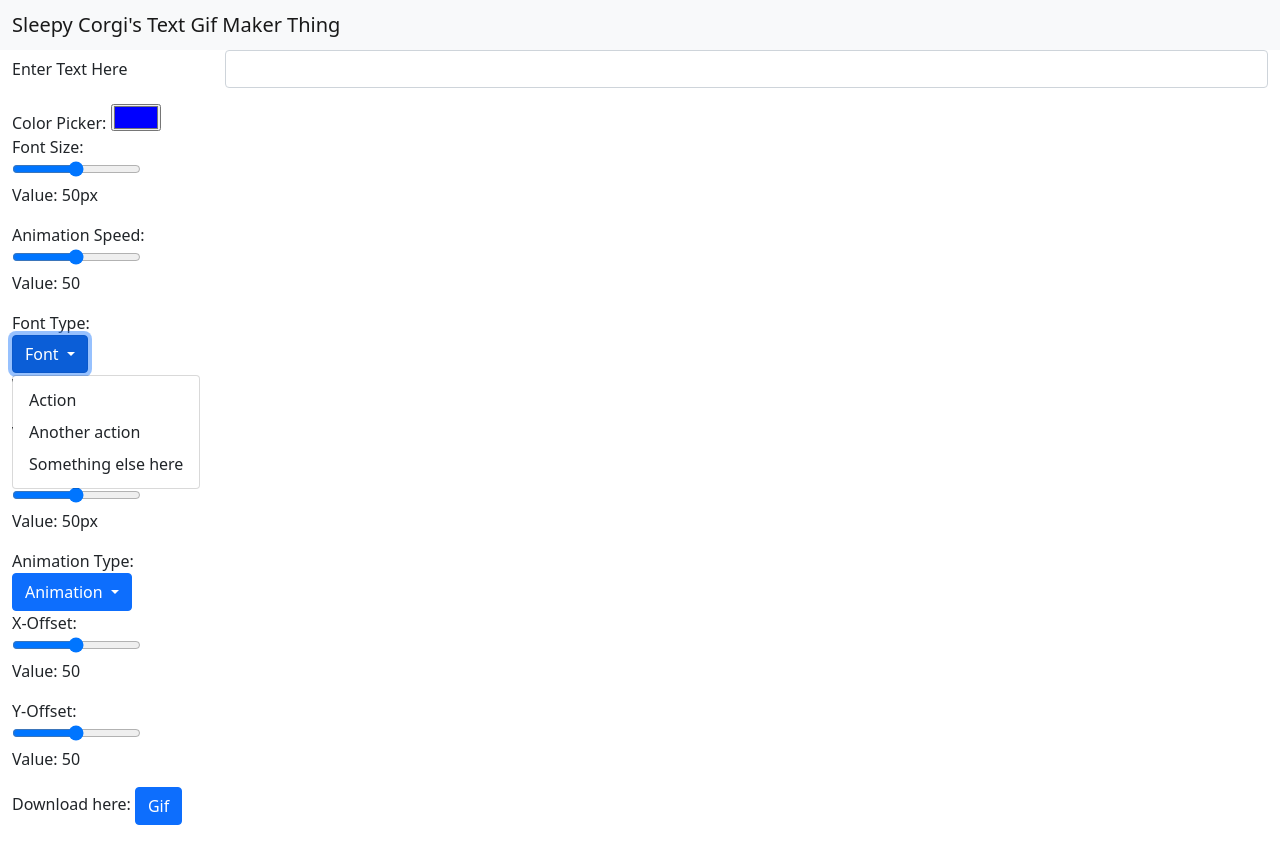
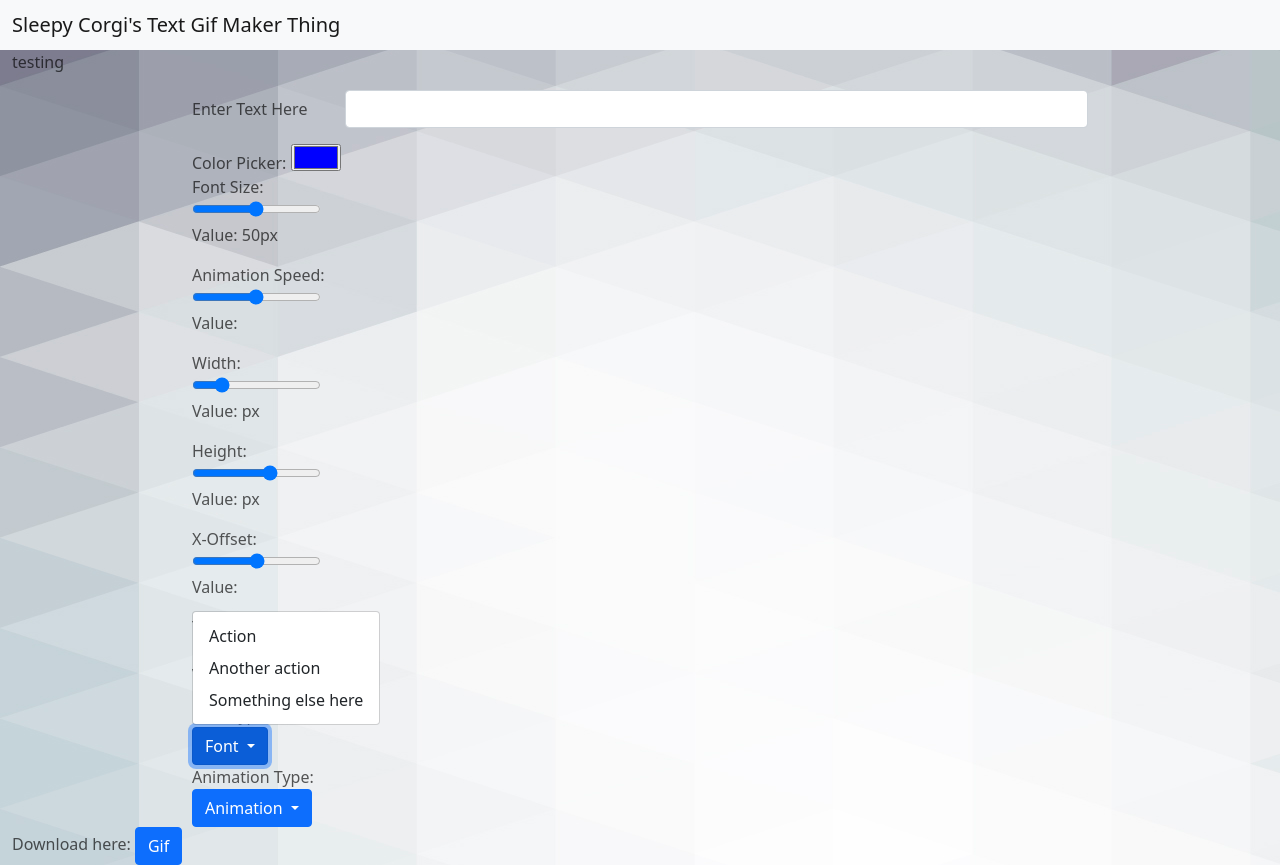
Before and after one commit to lov3tt/corgiText, a plain HTML site: page index.html in a window 1280 px wide. Both pictures are taken after a click on the button "Font". Before the commit the page ends 825 px from the top, so only its background shows below. Drawn offline with nearby package versions, Linux system fonts and the light colour scheme; files that its build step writes are made by us from their sources; a small style sheet from the web is missing; a web font is replaced by a local one.

Commit message:
front side done, api acquire, backside need work

```diff
--- /dev/null
+++ b/googleApi.js
@@ -0,0 +1 @@
+AIzaSyBYtiN1m6q3Faj--njxwiYQ9fTwsR-yP0c
--- a/index.html
+++ b/index.html
@@ -8,7 +8,13 @@
 <link rel="stylesheet" href="https://cdnjs.cloudflare.com/ajax/libs/twitter-bootstrap/5.0.0-beta1/css/bootstrap.min.css">
 <link rel="stylesheet" href="https://cdnjs.cloudflare.com/ajax/libs/font-awesome/5.15.2/css/all.min.css">
 <link rel="stylesheet" href="assets/css/style.css">
-<title>Title</title>
+<link rel="stylesheet" href="style.css">
+<link rel="stylesheet" href="https://fonts.googleapis.com/css?family=Font+Name">
+<link rel="stylesheet" href="https://fonts.googleapis.com/css?family=Rancho&effect=shadow-multiple">
+<link rel="stylesheet" href="https://cdnjs.cloudflare.com/ajax/libs/animate.css/4.1.1/animate.min.css"/>
+<link rel="stylesheet" href="https://www.googleapis.com/webfonts/v1/webfonts?key=AIzaSyBYtiN1m6q3Faj--njxwiYQ9fTwsR-yP0c">
+
+<title>SleepyCorgi's Text Gif Maker</title>
 </head>
 <body>
 
@@ -21,9 +27,11 @@
 
     <div class="container-fluid">
         <!--Display require W3 for realtime-->
+        <fieldset><p id="modifyText">testing</p></fieldset>
+
     </div>
 
-    <div class="container-fluid"><!--Config-->
+    <div class="container-fluid" id="config"><!--Config-->
     <!--Text Box-->
     <div class="mb-3 row">
         <label for="input" class="col-sm-2 col-form-label">Enter Text Here</label>
@@ -32,8 +40,8 @@
         </div>
       </div>
     <!--Color Selector-->
-    <label for="colorpicker">Color Picker:</label>
-   <input type="color" id="colorpicker" value="#0000ff">
+    <label for="colorPicker">Color Picker:</label>
+   <input type="color" id="colorPicker" value="#0000ff">
 
    <br>
     <!--Font Size-->
@@ -46,28 +54,41 @@
         <input type="range" min="1" max="100" value="50" class="slider" id="myRange1">
         <p>Value: <span id="value1"></span></p>
       </div>
-    <!--Font type Module-->
+
+    <!--Width-->
+    Width:<div class="slidecontainer">
+        <input type="range" min="1" max="250" value="50" class="slider" id="myRange2">
+        <p>Value: <span id="value2"></span>px</p>
+      </div>
+    <!--Height-->
+    Height:<div class="slidecontainer">
+        <input type="range" min="1" max="80" value="50" class="slider" id="myRange3">
+        <p>Value: <span id="value3"></span>px</p>
+      </div>
+
+    <!--X Offset-->
+    X-Offset:<div class="slidecontainer">
+        <input type="range" min="-50" max="50" value="0" class="slider" id="myRange4">
+        <p>Value: <span id="value4"></span></p>
+      </div>
+    <!--Y Offset-->
+    Y-Offset:<div class="slidecontainer">
+        <input type="range" min="-50" max="50" value="0" class="slider" id="myRange5">
+        <p>Value: <span id="value5"></span></p>
+      </div>
+          <!--Font type Module-->
     Font Type:
     <div class="dropdown">
         <button class="btn btn-primary dropdown-toggle" type="button" id="dropdownMenuButton1" data-bs-toggle="dropdown" aria-expanded="false">
           Font
         </button>
-        <ul class="dropdown-menu" aria-labelledby="dropdownMenuButton1">
+        <ul class="dropdown-menu" id="fontType" aria-labelledby="dropdownMenuButton1">
           <li><a class="dropdown-item" href="#">Action</a></li>
           <li><a class="dropdown-item" href="#">Another action</a></li>
           <li><a class="dropdown-item" href="#">Something else here</a></li>
         </ul>
       </div>
-    <!--Width-->
-    Width:<div class="slidecontainer">
-        <input type="range" min="1" max="100" value="50" class="slider" id="myRange2">
-        <p>Value: <span id="value2"></span>px</p>
-      </div>
-    <!--Height-->
-    Height:<div class="slidecontainer">
-        <input type="range" min="1" max="100" value="50" class="slider" id="myRange3">
-        <p>Value: <span id="value3"></span>px</p>
-      </div>
+
     <!--Animation type-->
     Animation Type:
     <div class="dropdown">
@@ -80,16 +101,8 @@
           <li><a class="dropdown-item" href="#">Something else here</a></li>
         </ul>
       </div>
-    <!--X Offset-->
-    X-Offset:<div class="slidecontainer">
-        <input type="range" min="1" max="100" value="50" class="slider" id="myRange4">
-        <p>Value: <span id="value4"></span></p>
-      </div>
-    <!--Y Offset-->
-    Y-Offset:<div class="slidecontainer">
-        <input type="range" min="1" max="100" value="50" class="slider" id="myRange5">
-        <p>Value: <span id="value5"></span></p>
-      </div>
+
+
     </div>
 
     <div class="container-fluid">
--- a/index.js
+++ b/index.js
@@ -8,6 +8,17 @@ output.innerHTML = slider.value;
 slider.oninput = function() {
   output.innerHTML = this.value;
 }
+
+function fontGenerator () {
+  var fonts = document.getElementById("fontType");
+
+}
+
+//appendMethod
+let fontType = document.querySelector("#fontType");
+fontType.appendChild();
+
+console.log(fontType.textContent);
 
 //ani speed
 var slider1 = document.getElementById("myRange1");
@@ -52,3 +63,11 @@ output5.innerHTML = slider5.value;
 slider5.oninput = function() {
   output5.innerHTML = this.value;
 }
+
+//Get text and compile
+function compile(){
+    var userInput = document.getElementById("inputText");
+    var userOutput = document.getElementById("outputText");
+    var name = userInput.value;
+    userOutput.value = "Hi there, " + name + "!"
+    }
--- a/style.css
+++ b/style.css
@@ -0,0 +1,13 @@
+body {
+    background-image: url("img/17.jpg");
+    color: rgba(0, 0, 0, 0.651);
+
+
+  }
+
+  #config {
+    padding-left: 15%;
+    padding-right: 15%;
+    background-image: white;
+    border: 1mm black;
+  }
```
Also changed, not shown: img/17.jpg (added), img/blueStuff.png (added), img/pinkStuff.jpeg (added), 1 other file.
